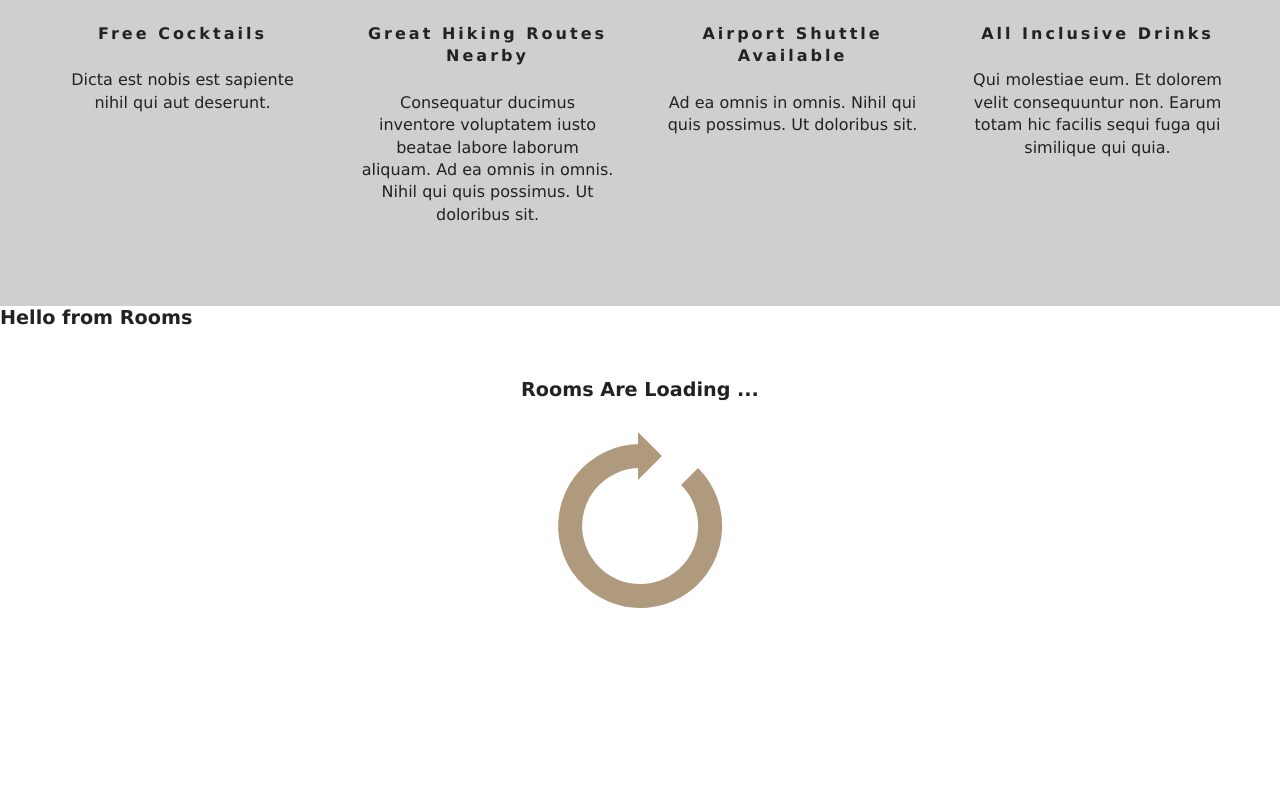
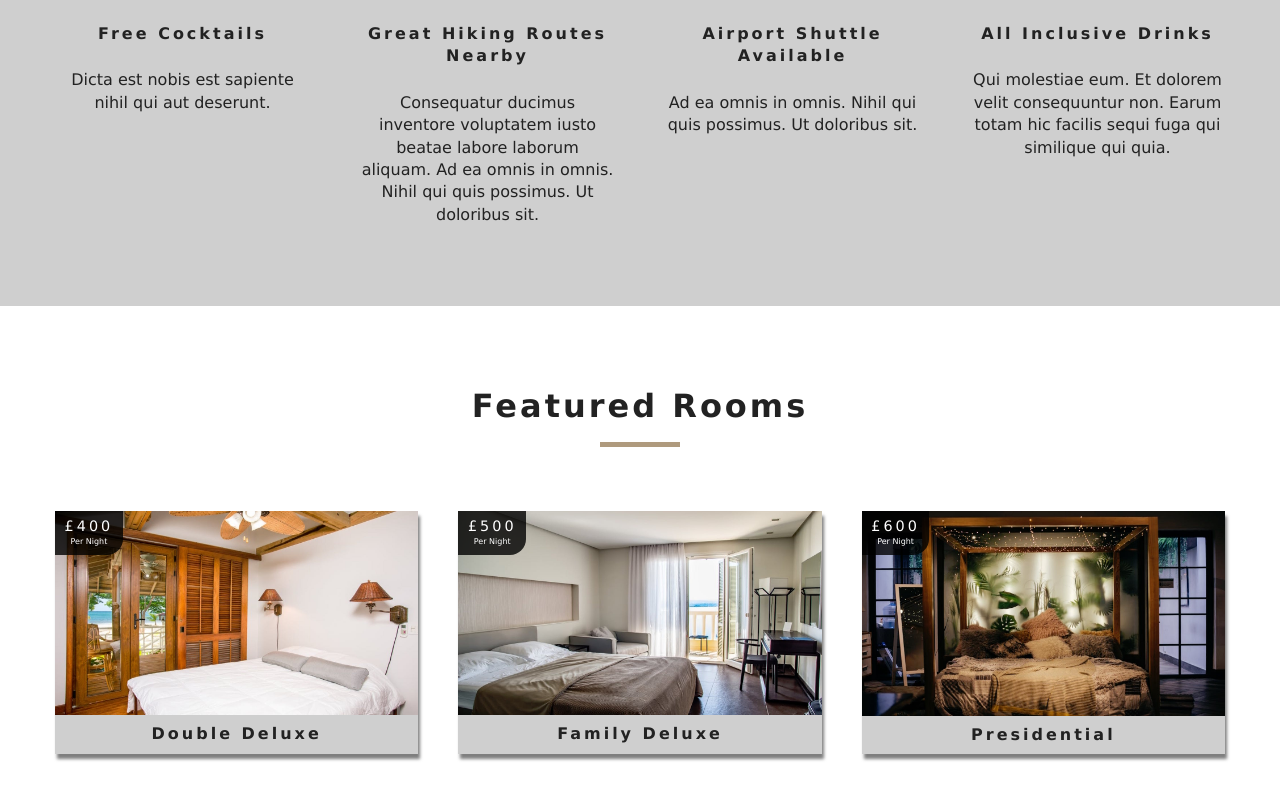
Before and after one commit to grford15/HotelApp, a React (Create React App) app: page / in a window 1280 px wide. Shown: the part 1062-1862 px from the top of the page. Before the commit the page ends 1695 px from the top, so only its background shows below. Built offline with nearby package versions, Linux system fonts and the light colour scheme.

Commit message:
complete room component

```diff
--- a/src/Context.js
+++ b/src/Context.js
@@ -20,6 +20,7 @@
     this.setState({
       rooms,
       featuredRooms,
+      loading: false,
     });
   }
 
--- a/src/components/FeaturedRooms.js
+++ b/src/components/FeaturedRooms.js
@@ -2,15 +2,24 @@
 import { RoomContext } from '../Context';
 import Loading from './Loading';
 import Room from './Room';
+import Title from './Title';
 
 export default class FeaturedRooms extends Component {
   static contextType = RoomContext;
   render() {
+    let { loading, featuredRooms: rooms } = this.context;
+
+    rooms = rooms.map(room => {
+      return <Room key={room.id} room={room} />;
+    });
+
     return (
-      <div>
-        <Room />
-        <Loading />
-      </div>
+      <section className="featured-rooms">
+        <Title title="Featured Rooms" />
+        <div className="featured-rooms-center">
+          {loading ? <Loading /> : rooms}
+        </div>
+      </section>
     );
   }
 }
--- a/src/components/Room.js
+++ b/src/components/Room.js
@@ -1,11 +1,35 @@
 import React from 'react';
+import PropTypes from 'prop-types';
+import { Link } from 'react-router-dom';
+import defaultImg from '../images/room-4.jpeg';
 
-const Room = () => {
+const Room = ({ room }) => {
+  const { name, slug, images, price } = room;
+
   return (
-    <div>
-      <h4>Hello from Rooms</h4>
-    </div>
+    <article className="room">
+      <div className="img-container">
+        <img src={images[0] || defaultImg} alt="single room" />
+        <div className="price-top">
+          <h6>£{price}</h6>
+          <p>Per Night</p>
+        </div>
+        <Link to={`rooms/${slug}`} className="btn-primary room-link">
+          Features
+        </Link>
+      </div>
+      <p className="room-info">{name}</p>
+    </article>
   );
 };
 
+Room.propTypes = {
+  room: PropTypes.shape({
+    name: PropTypes.string.isRequired,
+    slug: PropTypes.string.isRequired,
+    images: PropTypes.arrayOf(PropTypes.string).isRequired,
+    price: PropTypes.number.isRequired,
+  }),
+};
+
 export default Room;
```
